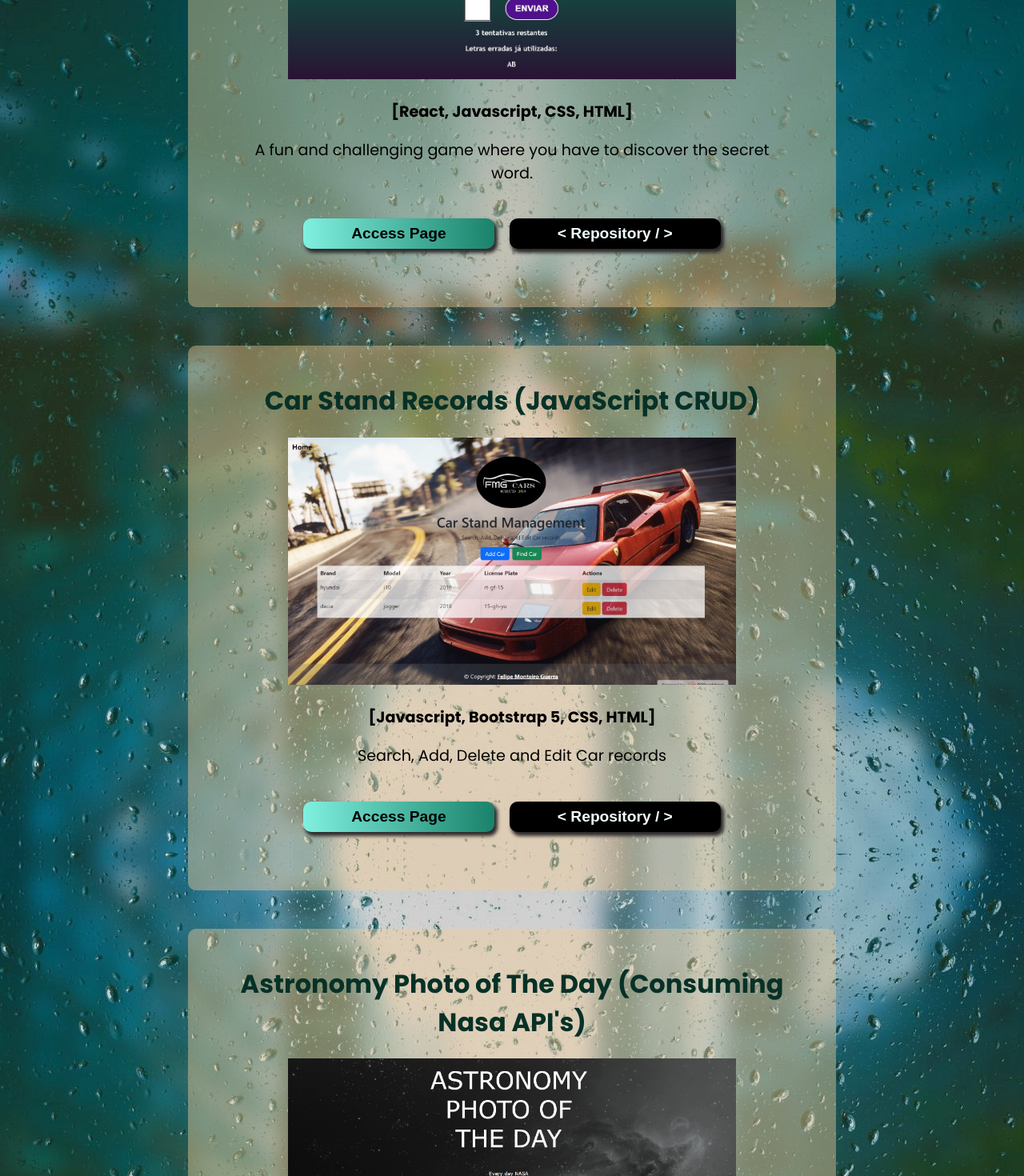
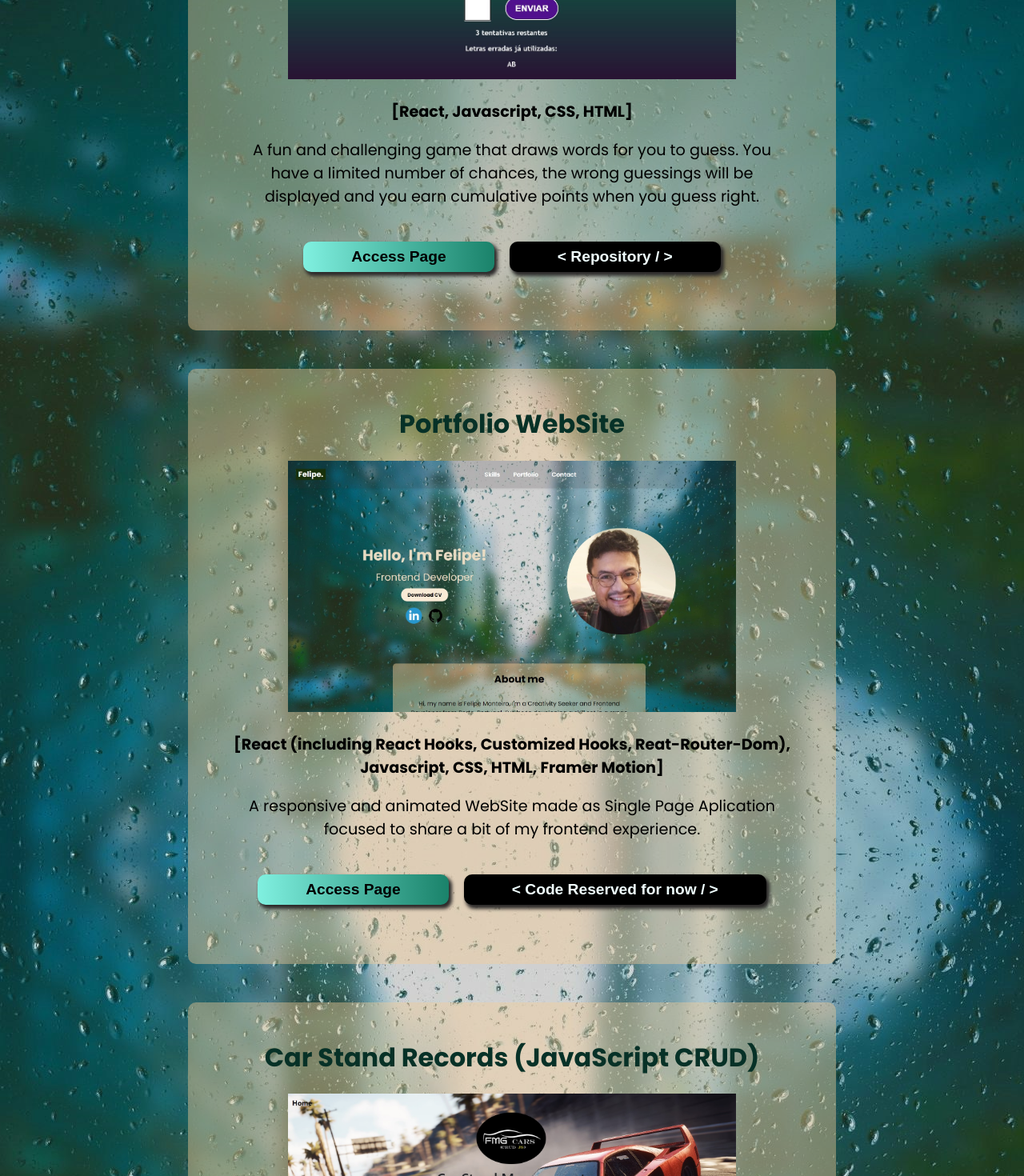
Before and after one commit to fmonteiroguerra/portifolio-felipe, a React (Vite) app: page /portfolio in a window 1280 px wide. Shown: the part 1330-2800 px from the top of the page at 80% size. Built offline with nearby package versions, Linux system fonts and the light colour scheme.

Commit message:
contact links update

```diff
--- a/src/components/Footer/Footer.jsx
+++ b/src/components/Footer/Footer.jsx
@@ -4,7 +4,7 @@ import styles from './Footer.module.css'
 const Footer = () => {
   return (
     <div className={styles.footer}>
-        @ Copyright 2024 - Felipe Monteiro
+        © Copyright 2024 - Felipe Monteiro
     </div>
   )
 }
--- a/src/components/Navbar/Navbar.module.css
+++ b/src/components/Navbar/Navbar.module.css
@@ -24,6 +24,11 @@
     padding-left: 8px;
     padding-right: 8px;
 
+
+}
+
+.brand:hover{
+    color: rgb(166, 255, 196);
 
 }
 
@@ -61,6 +66,7 @@
     color: white;
     font-size: 1.2em;
     transition: 0.7em;
+    font-weight: 600;
 
 }
 
@@ -72,6 +78,6 @@ font-weight: bold;
 
 .active{
     background-color: black;
-    color: white;
+    color: rgb(166, 255, 196);
 
 }
--- a/src/pages/Contact/Contact.jsx
+++ b/src/pages/Contact/Contact.jsx
@@ -23,24 +23,26 @@ const Contact = () => {
           <a href="http://linkedin.com/in/felipe-monteirog" target="_blank">
             <img src="../../../assets/linkedin.png" alt="" />
           </a>
+          <a href="http://linkedin.com/in/felipe-monteirog" target="_blank">
             <span>
               <strong>LINKEDIN</strong>
             </span>
-          {/* <span>linkedin.com/in/felipe-monteirog</span> */}
+          </a>
         </div>
         <div className={styles.contact_items}>
           <a href="http://github.com/fmonteiroguerra" target="_blank">
             <img src="../../../assets/github.png" alt="" />
           </a>
+          <a href="http://github.com/fmonteiroguerra" target="_blank">
             <span>
               <strong>GITHUB</strong>
             </span>
-          {/* <span>github.com/fmonteiroguerra</span> */}
+          </a>
         </div>
       </div>
       <div className={styles.located}>
         <h1>Located in</h1>
-        <p>Ermesinde - Porto Metropolitan Area</p>
+        <p>Ermesinde - Porto Metropolitan Area - PORTUGAL</p>
         <iframe
           src="https://www.google.com/maps/embed?pb=!1m18!1m12!1m3!1d124587.6466060275!2d-8.640809258813686!3d41.195746140328346!2m3!1f0!2f0!3f0!3m2!1i1024!2i768!4f13.1!3m3!1m2!1s0xd24614111b8595d%3A0xcdeb019560b02e0!2sErmesinde!5e0!3m2!1spt-PT!2spt!4v1710933893123!5m2!1spt-PT!2spt"
           width="500"
--- a/src/pages/Contact/Contact.module.css
+++ b/src/pages/Contact/Contact.module.css
@@ -1,5 +1,5 @@
 .contact{
-    background-color: rgba(243, 203, 151, 0.271);
+    background-color: rgba(243, 203, 151, 0.428);
     width: 700px;
     margin: auto;
     margin-top: 1em;
@@ -13,6 +13,11 @@
         padding: 55px 10px;
         padding-bottom: 25px;
     }
+}
+
+.contact a{
+    text-decoration: none;
+    color: black;
 }
 
 .contact h1{
--- a/src/pages/Portfolio/Portfolio.jsx
+++ b/src/pages/Portfolio/Portfolio.jsx
@@ -5,6 +5,7 @@ import crudjs from "../../assets/crudjs.jpg";
 import angular_nasa from "../../assets/angular-nasa.jpg";
 import porto_inside from "../../assets/porto-inside.jpg";
 import blog from "../../assets/blog.jpg";
+import portfolio from "../../assets/portfolio.jpg";
 import { motion } from "framer-motion";
 
 const Portfolio = () => {
@@ -14,15 +15,19 @@ const Portfolio = () => {
       animate={{ x: 0 }}
       exit={{ x: window.innerWidth, transition: { duration: 0.1 } }}
     >
-
-<div className={styles.portfolio_box}>
+      <div className={styles.portfolio_box}>
         <h1>TechCollab</h1>
         <img className={styles.port_img} src={blog} alt="" />
         <p>
-          <strong>[React (including React Hooks, Customized Hooks, Reat-Router-Dom and Context API), Javascript, CSS, HTML, Backend created with Firebase]</strong>
+          <strong>
+            [React (including React Hooks, Customized Hooks, Reat-Router-Dom and
+            Context API), Javascript, CSS, HTML, Backend created with Firebase]
+          </strong>
         </p>
         <p>
-        A Blog where everyone can collab. <br /> Create easily your User to try it (no need to confirm email), begin to create posts and manage them on your Dashboard (edit, delete).
+          A Blog where everyone can collab. <br /> Create easily your User to
+          try it (no need to confirm email), begin to create posts and manage
+          them on your Dashboard (edit, delete).
         </p>
         <div className={styles.button_container}>
           <a href="https://techcollab.onrender.com/" target="_blank">
@@ -40,7 +45,6 @@ const Portfolio = () => {
         </div>
       </div>
 
-
       <div className={styles.portfolio_box}>
         <h1>Secret Word (game)</h1>
         <img className={styles.port_img} src={secret} alt="" />
@@ -48,7 +52,9 @@ const Portfolio = () => {
           <strong>[React, Javascript, CSS, HTML]</strong>
         </p>
         <p>
-          A fun and challenging game where you have to discover the secret word.
+          A fun and challenging game that draws words for you to guess. You have
+          a limited number of chances, the wrong guessings will be displayed and
+          you earn cumulative points when you guess right.
         </p>
         <div className={styles.button_container}>
           <a href="https://secretwordreact.onrender.com" target="_blank">
@@ -61,6 +67,32 @@ const Portfolio = () => {
             <button className={styles.b_repository}>
               {" "}
               &lt; Repository / &gt;{" "}
+            </button>
+          </a>
+        </div>
+      </div>
+
+      <div className={styles.portfolio_box}>
+        <h1>Portfolio WebSite</h1>
+        <img className={styles.port_img} src={portfolio} alt="" />
+        <p>
+          <strong>
+            [React (including React Hooks, Customized Hooks, Reat-Router-Dom),
+            Javascript, CSS, HTML, Framer Motion]
+          </strong>
+        </p>
+        <p>
+          A responsive and animated WebSite made as Single Page Aplication
+          focused to share a bit of my frontend experience.
+        </p>
+        <div className={styles.button_container}>
+          <a href="https://felipemonteiro.onrender.com/" target="_blank">
+            <button className={styles.b_access}> Access Page</button>
+          </a>
+          <a>
+            <button className={styles.b_repository}>
+              {" "}
+              &lt; Code Reserved for now / &gt;{" "}
             </button>
           </a>
         </div>
--- a/src/pages/Skills/Skills.module.css
+++ b/src/pages/Skills/Skills.module.css
@@ -12,7 +12,7 @@
 }
 
 .skill_tech{
-    background-color: rgba(243, 203, 151, 0.271);
+    background-color: rgba(243, 203, 151, 0.428);
     width: 700px;
     min-height: 410px;
     margin: auto;
@@ -63,7 +63,7 @@
 }
 
 .skill_languages{
-    background-color: rgba(243, 203, 151, 0.271);
+    background-color: rgba(243, 203, 151, 0.428);
     width: 700px;
     height: 600px;
     margin: auto;
@@ -104,7 +104,7 @@
 
 
 .softskills{
-    background-color: rgba(243, 203, 151, 0.271);
+    background-color: rgba(243, 203, 151, 0.428);
     color: black;
     width: 700px;
     min-height: 410px;
```
Also changed, not shown: src/assets/portfolio.jpg (added), src/assets/secret1.jpg (deleted). Lines whose indentation alone changed are shown as unchanged.
